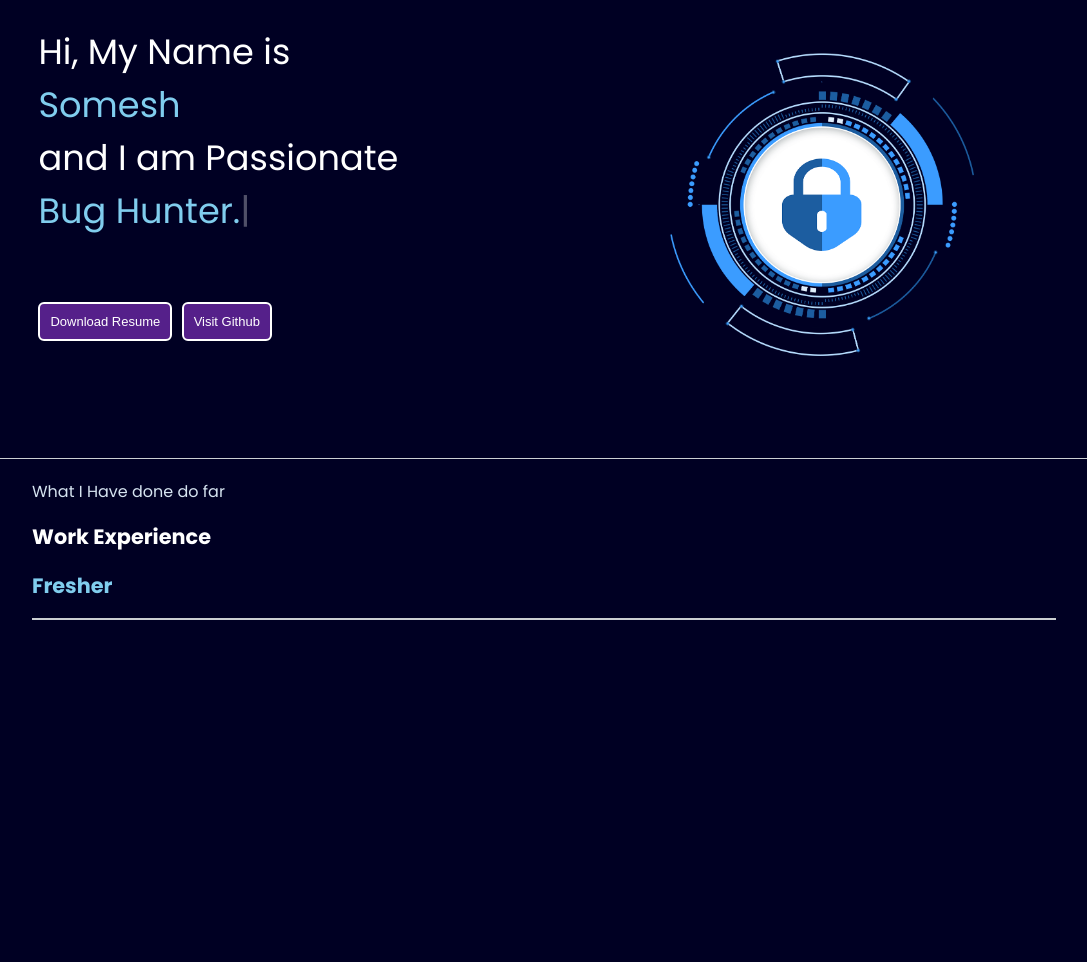
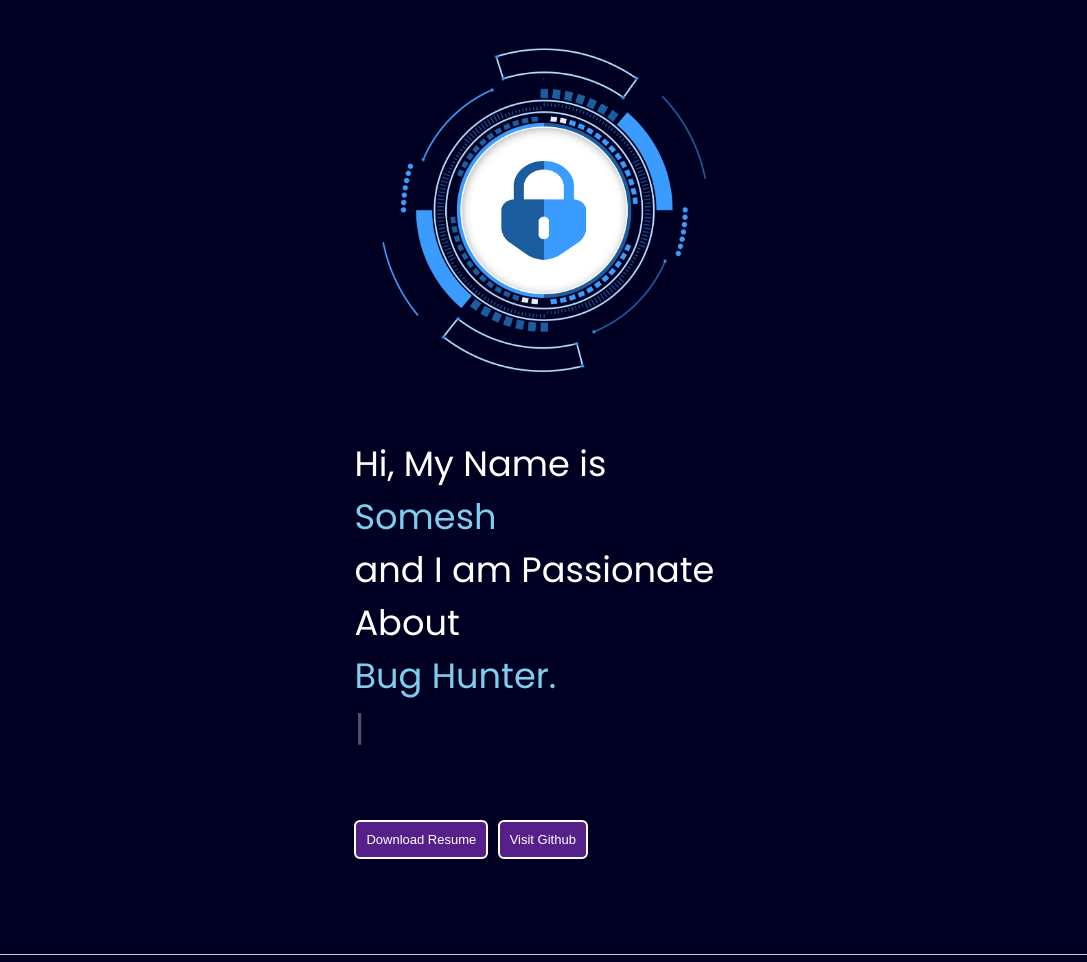
Before and after one commit to someshdhule/Potfolio, a plain HTML site: page index.html in a window 1280 px wide. Shown: the part 130-1092 px from the top of the page, without its empty margins (96-1183 px from the left). Drawn offline with nearby package versions, Linux system fonts and the light colour scheme.

Commit message:
Update index.html

```diff
--- a/index.html
+++ b/index.html
@@ -144,6 +144,7 @@
             list-style: none;
         }
 
+
         .footer>div {
             width: 223px;
         }
@@ -153,6 +154,67 @@
             color: grey;
             padding: 12px 0;
         }
+
+      @media screen and (max-width: 1400px) {
+
+
+
+        .secondSection.box{
+            width: 50vw;
+        }
+        nav{
+            flex-direction: column;
+        }
+        .firstSection{
+            flex-direction: column-reverse;
+        }
+        .leftSection{
+            width: 120%;
+            display: flex;
+            flex-direction: column;
+            justify-content: center;
+           justify-items: center;
+        }
+        .box{
+            flex-direction: column;
+        }
+        .secondSection.vertical {
+            height: unset;
+        }
+        .vertical-tital, .vartical-desc{
+            left: 45px;
+        }
+        .secondSection .box{
+            width: 50vw;
+        }
+        .rightSection {
+            width: 721px !important;
+            display: flex;
+            justify-content: center;
+
+
+        }
+        .rightSection img {
+            width: 45%;
+            margin: 45px;
+            margin-bottom: 65px;
+        }
+        .secondSection {
+            max-width: 80vw;
+            margin: auto;
+            height: 80vh;
+            display: flex;
+            flex-direction: column;
+            align-items: center;
+        }
+        body{
+            min-width: fit-content;
+        }
+        .secondSection{
+            height: 143vh;
+        }
+
+      }
     </style>
 </head>
 
@@ -175,9 +237,8 @@
     <main>
         <section class="firstSection">
             <div class="leftSection">
-                Hi, My Name is <span class="Purple">Somesh</span>
-
-                <div>and I am Passionate</div>
+              <div> Hi, My Name is <span class="Purple">Somesh</span></div>
+                <div>and I am Passionate About</div>
                 <span id="element"></span>
                 <div class="buttons">
                     <button class="btn">Download Resume</button>
```
